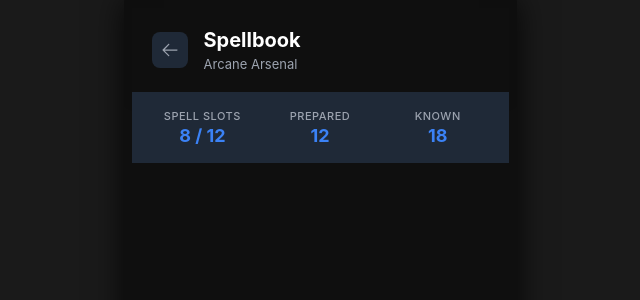
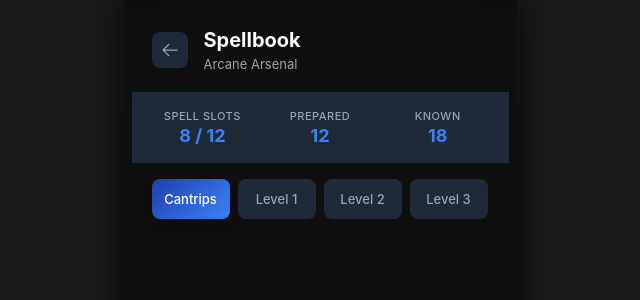
Before and after one commit to Whimsy-rat-trap/dnd-mobile-app, a React (Create React App) app: page /spellbook in a window 1280 px wide. Shown: the top 300 px of the page, without its empty margins (320-960 px from the left). Built offline with nearby package versions, Linux system fonts and the light colour scheme.

Commit message:
0.0.22 (work on the spellbook page)

```diff
--- a/src/pages/SpellbookContainer.css
+++ b/src/pages/SpellbookContainer.css
@@ -104,3 +104,49 @@
     color: #3b82f6;
     margin-top: 2px;
 }
+
+/* Spell Tabs */
+.spell-tabs {
+    padding: 16px 20px;
+    height: 72px;
+    background: #0f0f0f;
+    display: flex;
+    align-items: center;
+    gap: 8px;
+    margin-top: 0;
+    width: 377px;
+    box-sizing: border-box;
+}
+
+.tab-btn {
+    border-radius: 8px;
+    width: 78px;
+    height: 40px;
+    padding: 0;
+    border: none;
+    cursor: pointer;
+    font-family: var(--font-family);
+    font-weight: 500;
+    font-size: 13px;
+    text-align: center;
+    transition: all 0.2s;
+    flex-shrink: 0;
+}
+
+/* Неактивная кнопка */
+.tab-btn:not(.active) {
+    background: #1f2937;
+    color: #9ca3af;
+}
+
+.tab-btn:not(.active):hover {
+    background: #374151;
+    color: #e5e7eb;
+}
+
+/* Активная кнопка */
+.tab-btn.active {
+    box-shadow: 0 4px 12px 0 rgba(0, 0, 0, 0.1);
+    background: linear-gradient(315deg, #3b82f6 0%, #1e40af 100%);
+    color: #fff;
+}
--- a/src/pages/SpellbookContainer.tsx
+++ b/src/pages/SpellbookContainer.tsx
@@ -1,11 +1,22 @@
 // src/pages/SpellbookContainer.tsx
-import React from 'react';
+import React, { useState } from 'react';
 import './SpellbookContainer.css';
 
+type TabKey = 'cantrips' | 'level1' | 'level2' | 'level3';
+
 const SpellbookContainer: React.FC = () => {
+    const [activeTab, setActiveTab] = useState<TabKey>('cantrips');
+
     const handleBack = () => {
         console.log('Back button clicked');
     };
+
+    const tabs: { id: TabKey; label: string }[] = [
+        { id: 'cantrips', label: 'Cantrips' },
+        { id: 'level1', label: 'Level 1' },
+        { id: 'level2', label: 'Level 2' },
+        { id: 'level3', label: 'Level 3' },
+    ];
 
     return (
         <div className="spellbook-page">
@@ -37,6 +48,19 @@ const SpellbookContainer: React.FC = () => {
                     <div className="stat-value">18</div>
                 </div>
             </div>
+
+            {/* Spell Tabs */}
+            <div className="spell-tabs spell-section">
+                {tabs.map((tab) => (
+                    <button
+                        key={tab.id}
+                        className={`tab-btn ${activeTab === tab.id ? 'active' : ''}`}
+                        onClick={() => setActiveTab(tab.id)}
+                    >
+                        {tab.label}
+                    </button>
+                ))}
+            </div>
         </div>
     );
 };
```
